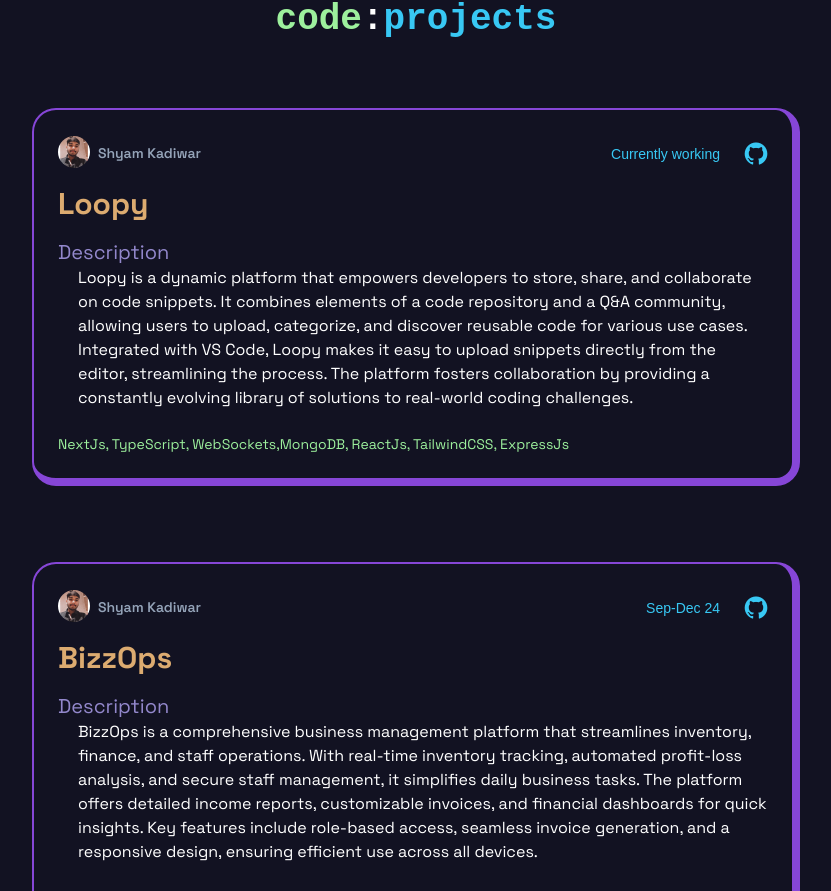
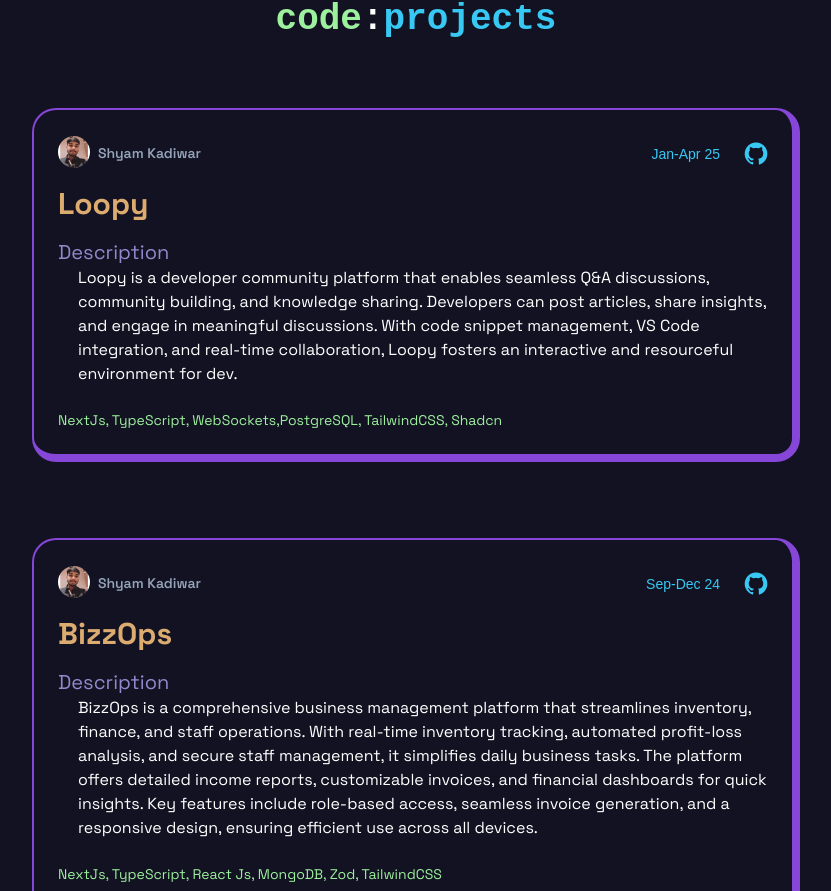
Before and after one commit to Shyamkadiwar/Protfolio, a React (Vite) app in the folder Shyam/: page / in a window 1280 px wide. Shown: the part 1664-2555 px from the top of the page, without its empty margins (224-1055 px from the left). Built offline with nearby package versions, Linux system fonts and the light colour scheme.

Commit message:
added loopy to project

```diff
--- a/Shyam/src/components/Projects.jsx
+++ b/Shyam/src/components/Projects.jsx
@@ -14,7 +14,7 @@ function Projects() {
                     </div>
 
                     <div className="flex flex-wrap gap-3 justify-center">
-                        <ProjectCard current='Currently working' title='Loopy' description='Description' about='Loopy is a dynamic platform that empowers developers to store, share, and collaborate on code snippets. It combines elements of a code repository and a Q&A community, allowing users to upload, categorize, and discover reusable code for various use cases. Integrated with VS Code, Loopy makes it easy to upload snippets directly from the editor, streamlining the process. The platform fosters collaboration by providing a constantly evolving library of solutions to real-world coding challenges.' skill='NextJs, TypeScript, WebSockets,MongoDB, ReactJs, TailwindCSS, ExpressJs ' link="https://github.com/Shyamkadiwar" />
+                        <ProjectCard current='Jan-Apr 25' title='Loopy' description='Description' about='Loopy is a developer community platform that enables seamless Q&A discussions, community building, and knowledge sharing. Developers can post articles, share insights, and engage in meaningful discussions. With code snippet management, VS Code integration, and real-time collaboration, Loopy fosters an interactive and resourceful environment for dev.' skill='NextJs, TypeScript, WebSockets,PostgreSQL, TailwindCSS, Shadcn ' link="https://github.com/Shyamkadiwar/Loopy" />
                         <ProjectCard current='Sep-Dec 24' title='BizzOps' description='Description' about='BizzOps is a comprehensive business management platform that streamlines inventory, finance, and staff operations. With real-time inventory tracking, automated profit-loss analysis, and secure staff management, it simplifies daily business tasks. The platform offers detailed income reports, customizable invoices, and financial dashboards for quick insights. Key features include role-based access, seamless invoice generation, and a responsive design, ensuring efficient use across all devices.' skill='NextJs, TypeScript, React Js, MongoDB, Zod, TailwindCSS' link="https://github.com/Shyamkadiwar/BizzOps.git"/>
                         <ProjectCard current='Just in 19 Hours :)' title='ShyamCodes' description='Protfolio handcrafted by me in 19Hr.' about='This portfolio showcases my work and skills, meticulously handcrafted in just 19 hours. It features a collection of my projects, each demonstrating my expertise in various technologies and my commitment to quality and detail. From design to development, every aspect was crafted to reflect my proficiency and passion for creating impactful and user-friendly solutions.' skill='ReactJs, TailwindCSS, Farmer-Motion, NextJs' link="https://github.com/Shyamkadiwar"/>
                         <ProjectCard current='Jul-Aug 24' title='HealthInsights' description='Description' about='HealthInsights is an AI-powered tool that uses machine learning and deep learning to analyze diagnosis reports, detecting diseases like Skin Cancer, Kidney Tumor, and Pneumonia. It offers personalized health plans, including diet, precautions, and exercises, with support for multiple Indian languages, ensuring tailored and accessible healthcare.' skill='Python, Tensorflow, Pytorch,MachineLearning,MachineLearning, Streamlit' link="https://github.com/Shyamkadiwar/HealthInsights_DeepLearningProject.git" />
```
